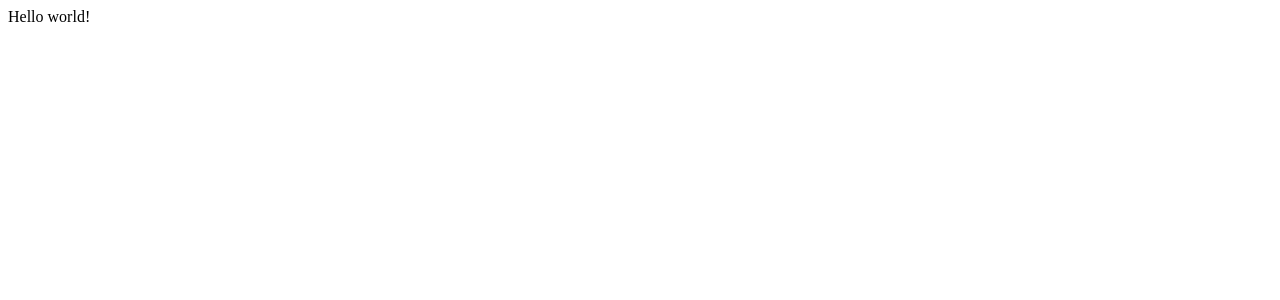
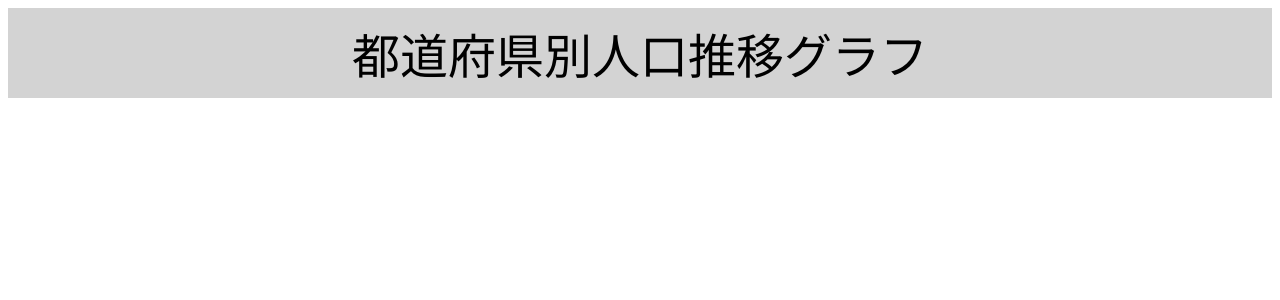
Before and after one commit to irohasuko/population, a Next.js app: page / in a window 1280 px wide. Shown: the top 300 px of the page. Built offline with nearby package versions, Linux system fonts and the light colour scheme.

Commit message:
Headerコンポーネント仮作成

```diff
--- a/src/pages/components/Header.js
+++ b/src/pages/components/Header.js
@@ -0,0 +1,14 @@
+import styled from 'styled-components';
+
+const HeaderText = styled.div`
+  font-size: 48px;
+  text-align: center;
+  padding-top: 10px;
+  padding-bottom: 10px;
+  background-color: lightgray;
+`;
+const Header = () => {
+  return <HeaderText>都道府県別人口推移グラフ</HeaderText>;
+};
+
+export default Header;
--- a/src/pages/index.js
+++ b/src/pages/index.js
@@ -1,4 +1,5 @@
 import Head from 'next/head';
+import Header from './components/Header';
 
 export default function Home() {
   return (
@@ -7,7 +8,7 @@ export default function Home() {
         <title>都道府県別人口推移</title>
         <link rel="icon" href="/favicon.ico" />
       </Head>
-      <main>Hello world!</main>
+      <Header />
     </>
   );
 }
```
